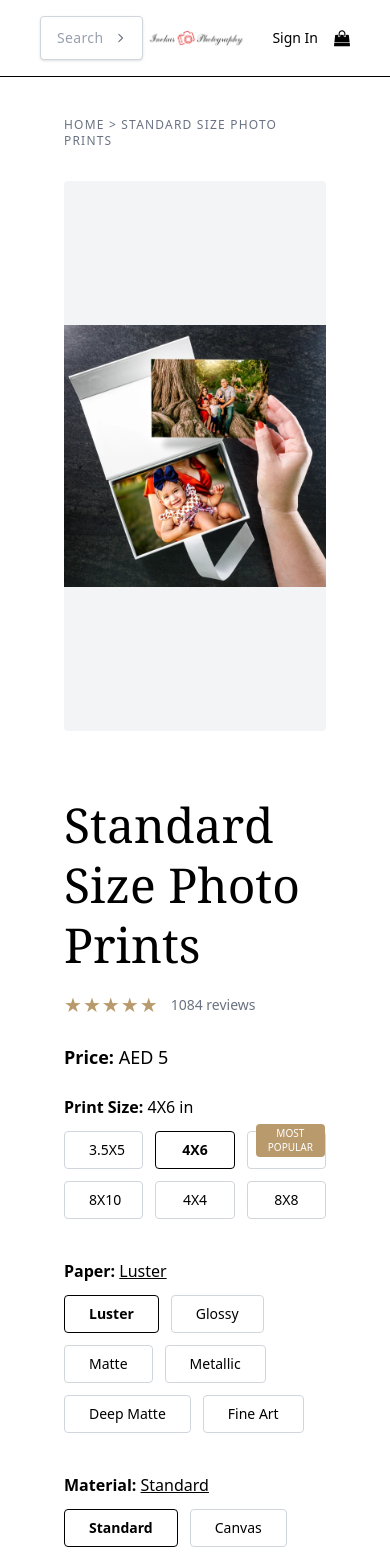
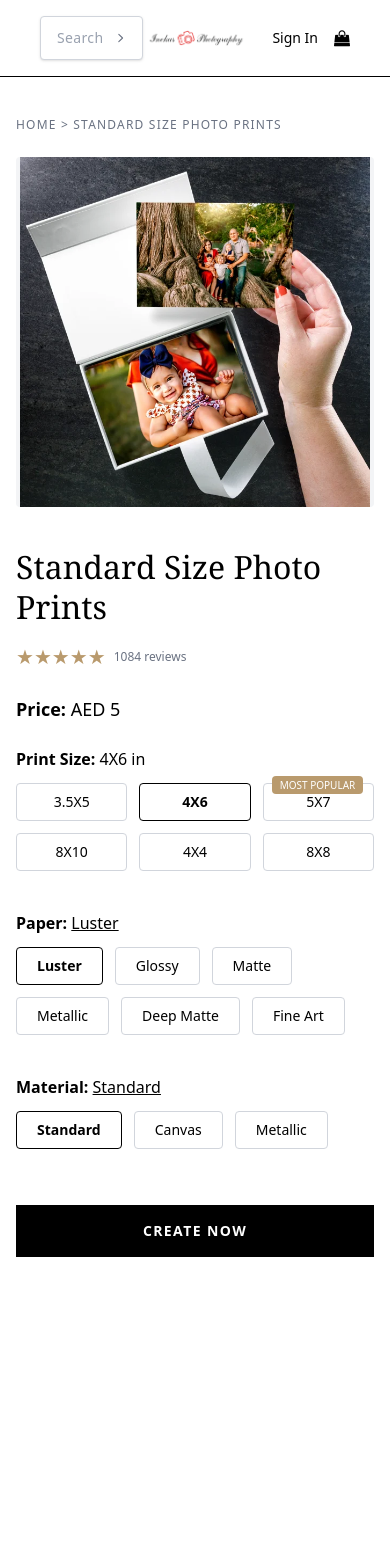
Before and after one commit to ShamilRahmanPK/Inekas-assesment, a React (Vite) app: page / in a window 390 px wide. Shown: the top 1557 px of the page. After the commit the page ends 1297 px from the top, so only its background shows below. Built offline with nearby package versions, Linux system fonts and the light colour scheme.

Commit message:
make responsive

```diff
--- a/src/components/StandardPhotoPrints.jsx
+++ b/src/components/StandardPhotoPrints.jsx
@@ -57,14 +57,15 @@ export default function StandardPhotoPrints() {
   };
 
   return (
-    <div className="bg-white px-16 py-10 max-w-[1400px] mx-auto">
-      <p className="text-xs tracking-widest text-gray-500 mb-8 uppercase">
+    <div className="bg-white px-4 sm:px-8 lg:px-16 py-10 max-w-[1400px] mx-auto">
+      <p className="text-xs tracking-widest text-gray-500 mb-6 sm:mb-8 uppercase">
         HOME &gt; STANDARD SIZE PHOTO PRINTS
       </p>
 
-      <div className="grid grid-cols-1 lg:grid-cols-2 gap-16">
+      <div className="grid grid-cols-1 lg:grid-cols-2 gap-10 lg:gap-16">
+
         {/* LEFT IMAGE */}
-        <div className="bg-gray-100 rounded-sm overflow-hidden h-[550px] flex items-center justify-center">
+        <div className="bg-gray-100 rounded-sm overflow-hidden h-[350px] sm:h-[450px] lg:h-[550px] flex items-center justify-center">
           <img
             src={previewImage}
             alt="preview"
@@ -74,13 +75,13 @@ export default function StandardPhotoPrints() {
 
         {/* RIGHT PANEL */}
         <div>
-          <h1 className="text-[48px] font-serif leading-tight mb-4">
+          <h1 className="text-[32px] sm:text-[40px] lg:text-[48px] font-serif leading-tight mb-4">
             Standard Size Photo Prints
           </h1>
 
-          <div className="flex items-center gap-3 mb-6">
-            <div className="flex text-[#b99a6d] text-xl tracking-wider">★★★★★</div>
-            <span className="text-gray-500 text-sm">1084 reviews</span>
+          <div className="flex items-center gap-2 sm:gap-3 mb-6">
+            <div className="flex text-[#b99a6d] text-xl sm:text-2xl">★★★★★</div>
+            <span className="text-gray-500 text-xs sm:text-sm">1084 reviews</span>
           </div>
 
           <p className="text-lg mb-6">
@@ -93,12 +94,12 @@ export default function StandardPhotoPrints() {
               Print Size: <span className="font-normal">{selectedSize} in</span>
             </p>
 
-            <div className="grid grid-cols-3 gap-3">
+            <div className="grid grid-cols-3 sm:grid-cols-4 gap-3">
               {sizes.map((size) => (
                 <button
                   key={size}
                   onClick={() => setSelectedSize(size)}
-                  className={`relative border px-6 py-2 text-sm rounded-sm transition ${
+                  className={`relative border px-4 py-2 text-sm rounded-sm transition ${
                     selectedSize === size
                       ? "border-black font-semibold"
                       : "border-gray-300 hover:border-gray-500"
@@ -126,7 +127,7 @@ export default function StandardPhotoPrints() {
                 <button
                   key={paper}
                   onClick={() => setSelectedPaper(paper)}
-                  className={`border px-6 py-2 text-sm rounded-sm transition ${
+                  className={`border px-5 py-2 text-sm rounded-sm transition ${
                     selectedPaper === paper
                       ? "border-black font-semibold"
                       : "border-gray-300 hover:border-gray-500"
@@ -149,7 +150,7 @@ export default function StandardPhotoPrints() {
                 <button
                   key={material}
                   onClick={() => setSelectedMaterial(material)}
-                  className={`border px-6 py-2 text-sm rounded-sm transition ${
+                  className={`border px-5 py-2 text-sm rounded-sm transition ${
                     selectedMaterial === material
                       ? "border-black font-semibold"
                       : "border-gray-300 hover:border-gray-500"
@@ -163,7 +164,7 @@ export default function StandardPhotoPrints() {
 
           <button
             onClick={handleCreateNow}
-            className="w-full bg-black text-white py-4 tracking-widest text-sm font-semibold"
+            className="w-full bg-black text-white py-4 tracking-widest text-sm font-semibold mt-4"
           >
             CREATE NOW
           </button>
--- a/src/pages/UploadPhotos.jsx
+++ b/src/pages/UploadPhotos.jsx
@@ -39,7 +39,6 @@ export default function UploadPhotos({ onNext }) {
   const [zoom, setZoom] = useState(1);
   const [rotation, setRotation] = useState(0);
   const [croppedAreaPixels, setCroppedAreaPixels] = useState(null);
-  const apiKey = import.meta.env.VITE_UPSAMPLER_KEY;
 
   const sizes = ["3.5X5", "4X6", "5X7", "8X10", "4X4", "8X8"];
   const papers = [
@@ -145,15 +144,18 @@ export default function UploadPhotos({ onNext }) {
   };
 
   return (
-    <div className="bg-white min-h-screen px-4 md:px-10 py-10 md:py-16">
+    <div className="bg-white min-h-screen px-4 md:px-10 py-10 pb-28">
       <h1 className="text-4xl font-serif mb-6 text-center md:text-left">
         Upload Photos
       </h1>
 
       <div className="flex flex-col md:flex-row gap-10">
+
+        {/* LEFT: Upload */}
         <div className="flex-1">
           <p className="font-semibold mb-3">Upload Photos</p>
-          <label className="w-full h-[220px] border-2 border-dashed border-gray-400 flex flex-col items-center justify-center cursor-pointer hover:border-black rounded-lg transition shadow-sm hover:shadow-md">
+
+          <label className="w-full h-[200px] md:h-[220px] border-2 border-dashed border-gray-400 flex flex-col items-center justify-center cursor-pointer hover:border-black rounded-lg transition shadow-sm hover:shadow-md">
             <input
               type="file"
               multiple
@@ -165,7 +167,7 @@ export default function UploadPhotos({ onNext }) {
           </label>
 
           {images.length > 0 && (
-            <div className="grid grid-cols-2 md:grid-cols-3 lg:grid-cols-4 gap-4 mt-6">
+            <div className="grid grid-cols-2 sm:grid-cols-3 lg:grid-cols-4 gap-4 mt-6">
               {images.map((img, index) => (
                 <div
                   key={img.id}
@@ -211,20 +213,15 @@ export default function UploadPhotos({ onNext }) {
             </div>
           )}
 
-          <div className="mt-4 p-4 bg-gray-50 rounded-lg text-gray-600 text-sm pb-20">
-            <p>
-              Upload your photos here. Click on any image to edit, crop, or
-              rotate it. Use the ✕ button to remove an image, and the undo icon
-              to revert any changes. On the right panel, you can select the
-              desired <strong>size</strong>, <strong>paper type</strong>, and{" "}
-              <strong>material</strong> for your photos. The total price will
-              automatically update based on your selections and the number of
-              images uploaded.
-            </p>
+          <div className="mt-4 p-4 bg-gray-50 rounded-lg text-gray-600 text-sm">
+            Upload your photos and click to edit or crop them.
+            Remove or revert any changes anytime.
           </div>
         </div>
 
+        {/* RIGHT PANEL */}
         <div className="w-full md:w-[350px] flex flex-col gap-6">
+
           <div className="p-6 border bg-gray-50 rounded-lg shadow space-y-6">
             <div>
               <p className="font-semibold mb-2">Size</p>
@@ -283,30 +280,32 @@ export default function UploadPhotos({ onNext }) {
               </div>
             </div>
           </div>
+        </div>
+      </div>
 
-          <div className="fixed bottom-0 left-0 w-full bg-gray-200 z-50 px-4 md:px-10 py-4 border-t border-gray-300 shadow-[0_-3px_8px_rgba(0,0,0,0.15)]">
+      {/* BOTTOM BAR */}
+      <div className="fixed bottom-0 left-0 w-full bg-gray-200 px-4 md:px-10 py-4 border-t border-gray-300 shadow-[0_-3px_8px_rgba(0,0,0,0.15)] z-50">
         <div className="max-w-[1200px] mx-auto flex justify-between items-center">
-              {/* Price Info */}
-              <div className="flex gap-6">
+
+          <div className="flex gap-6 text-center md:text-left">
             <div>
-                  <p className="text-sm text-gray-500">Price per image:</p>
-                  <h2 className="text-2xl font-semibold">
+              <p className="text-xs text-gray-500">Price per image:</p>
+              <h2 className="text-xl font-semibold">
                 AED {getPricePerImage()}
               </h2>
             </div>
             <div>
-                  <p className="text-sm text-gray-500">Total Images:</p>
-                  <h2 className="text-2xl font-semibold">{images.length}</h2>
+              <p className="text-xs text-gray-500">Total Images:</p>
+              <h2 className="text-xl font-semibold">{images.length}</h2>
             </div>
             <div>
-                  <p className="text-sm text-gray-500">Total Amount:</p>
-                  <h2 className="text-3xl font-bold text-green-600">
+              <p className="text-xs text-gray-500">Total Amount:</p>
+              <h2 className="text-2xl font-bold text-green-600">
                 {totalAmount}
               </h2>
             </div>
           </div>
 
-              {/* NEXT Button */}
           <button
             onClick={() => goToAddressPage(orderData)}
             disabled={images.length === 0}
@@ -316,26 +315,23 @@ export default function UploadPhotos({ onNext }) {
           </button>
         </div>
       </div>
-        </div>
-      </div>
 
+      {/* EDIT MODAL */}
       {editingImage && (
         <div className="fixed inset-0 bg-black/40 backdrop-blur-sm flex items-center justify-center z-50 p-4">
-    <div className="bg-white rounded-2xl shadow-[0_8px_40px_rgba(0,0,0,0.15)] w-full max-w-3xl overflow-hidden border border-gray-200">
+          <div className="bg-white rounded-2xl shadow-xl w-full max-w-3xl overflow-hidden border border-gray-200">
 
-      {/* Header */}
             <div className="px-6 py-4 border-b border-gray-100 flex items-center justify-between">
-        <h2 className="text-xl md:text-2xl font-serif tracking-wide">Edit Image</h2>
+              <h2 className="text-xl md:text-2xl font-serif">Edit Image</h2>
               <button
                 onClick={() => setEditingImage(null)}
-          className="text-gray-500 hover:text-black text-2xl leading-none"
+                className="text-gray-500 hover:text-black text-2xl"
               >
                 &times;
               </button>
             </div>
 
-      {/* Cropper */}
-      <div className="relative w-full h-[260px] md:h-[420px] bg-gray-50">
+            <div className="relative w-full h-[250px] sm:h-[320px] md:h-[420px] bg-gray-50">
               <Cropper
                 image={editingImage.editedPreview || editingImage.originalPreview}
                 crop={crop}
@@ -349,10 +345,7 @@ export default function UploadPhotos({ onNext }) {
               />
             </div>
 
-      {/* Controls */}
-      <div className="px-6 py-5 space-y-6">
-
-        {/* Zoom */}
+            <div className="px-6 py-6 space-y-6">
               <div>
                 <label className="text-sm text-gray-600">Zoom</label>
                 <input
@@ -366,38 +359,33 @@ export default function UploadPhotos({ onNext }) {
                 />
               </div>
 
-        {/* Rotation */}
               <div className="flex items-center gap-3">
                 <button
                   onClick={() => setRotation((prev) => prev - 90)}
-            className="px-4 py-2 rounded-xl border border-gray-300 hover:border-black transition"
+                  className="px-4 py-2 rounded-xl border border-gray-300 hover:border-black"
                 >
                   ⟲
                 </button>
                 <button
                   onClick={() => setRotation((prev) => prev + 90)}
-            className="px-4 py-2 rounded-xl border border-gray-300 hover:border-black transition"
+                  className="px-4 py-2 rounded-xl border border-gray-300 hover:border-black"
                 >
                   ⟳
                 </button>
-          <span className="text-sm text-gray-600">
-            {rotation % 360}°
-          </span>
+                <span className="text-sm text-gray-600">{rotation % 360}°</span>
+              </div>
             </div>
 
-      </div>
-
-      {/* Footer */}
             <div className="px-6 py-4 border-t border-gray-100 flex justify-end gap-3">
               <button
                 onClick={() => setEditingImage(null)}
-          className="px-5 py-2 rounded-xl border border-gray-300 text-gray-600 hover:bg-gray-100 transition"
+                className="px-5 py-2 rounded-xl border border-gray-300 text-gray-600 hover:bg-gray-100"
               >
                 Cancel
               </button>
               <button
                 onClick={applyEdit}
-          className="px-5 py-2 rounded-xl bg-black text-white hover:bg-gray-900 transition shadow-md"
+                className="px-5 py-2 rounded-xl bg-black text-white hover:bg-gray-900 shadow-md"
               >
                 Apply
               </button>
```
Lines whose indentation alone changed are shown as unchanged.
